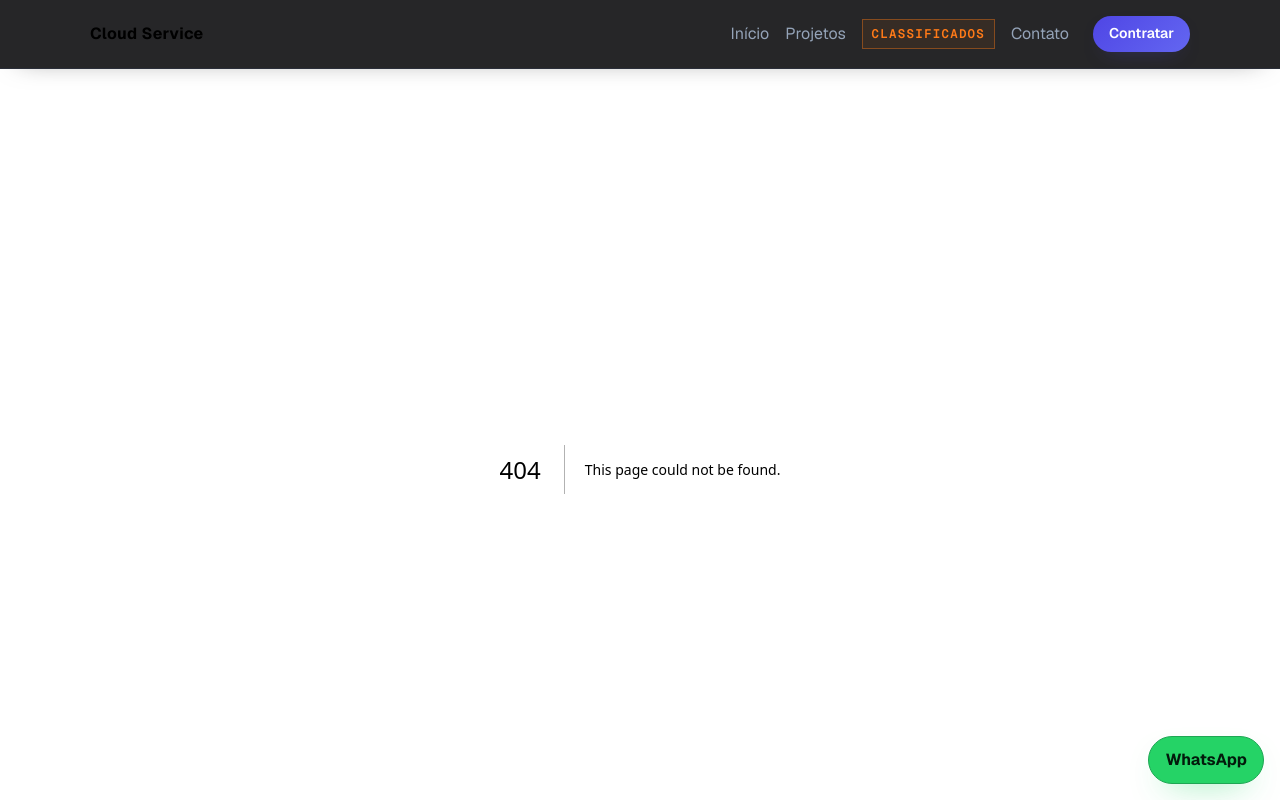
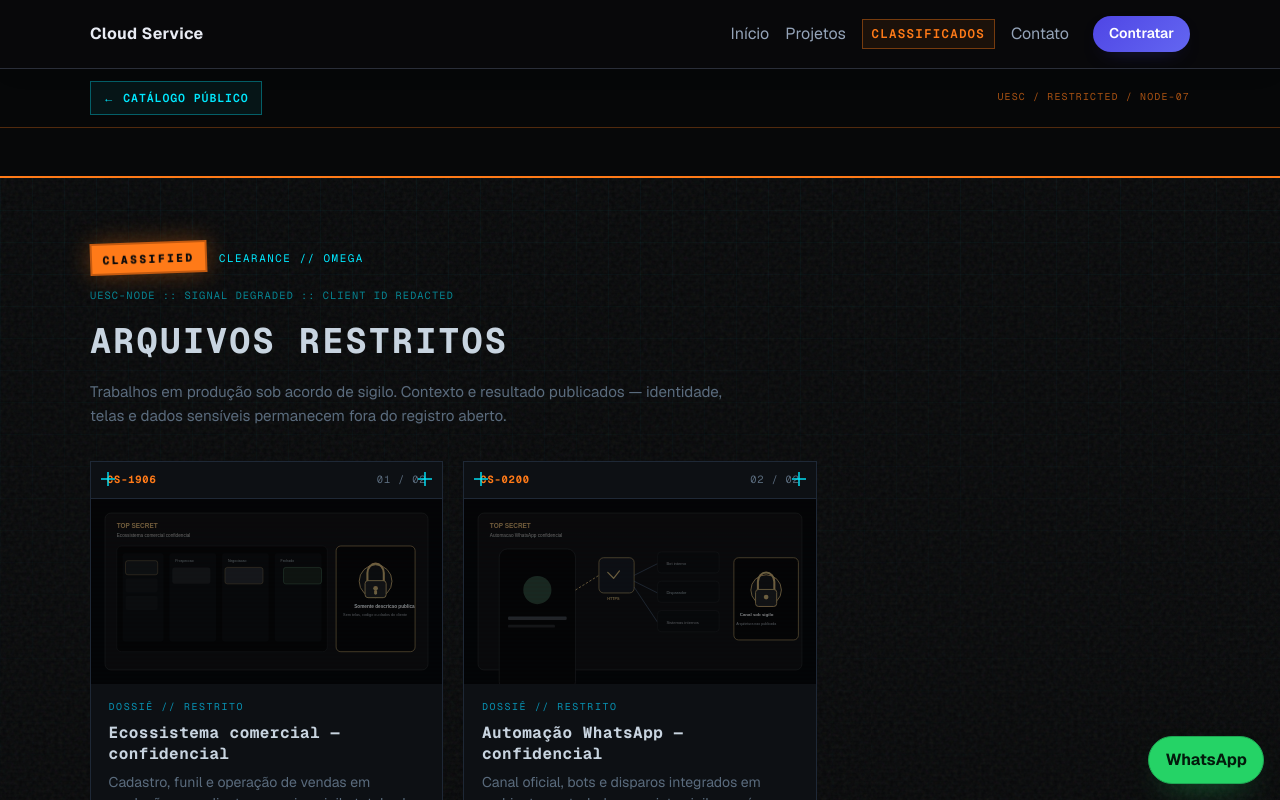
Before and after one commit to CloudBlackhand/portifolio, a Next.js app: page /classificados in a window 1280 px wide. Before the commit this address had no page. Shown: the top 800 px of the page. Built offline with nearby package versions, Linux system fonts and the light colour scheme.

Commit message:
Mover arquivos classificados para pagina dedicada em /classificados.

```diff
--- /dev/null
+++ b/app/classificados/page.tsx
@@ -0,0 +1,34 @@
+import type { Metadata } from "next";
+import Link from "next/link";
+import { TopSecretSection } from "@/app/components/top-secret-section";
+import { getTopSecretProjects } from "@/data/projects";
+
+export const metadata: Metadata = {
+  title: "Classificados | Cloud Service",
+  description:
+    "Dossiês restritos — trabalhos em produção sob sigilo. Contexto e resultado publicados, sem expor operação do cliente.",
+  robots: {
+    index: false,
+    follow: true,
+  },
+};
+
+export default function ClassificadosPage() {
+  const topSecretProjects = getTopSecretProjects();
+
+  return (
+    <div className="classified-page">
+      <div className="classified-page-bar">
+        <div className="container classified-page-bar-inner">
+          <Link className="classified-page-back" href="/projetos">
+            ← Catálogo público
+          </Link>
+          <span className="classified-page-route" aria-hidden="true">
+            UESC / RESTRICTED / NODE-07
+          </span>
+        </div>
+      </div>
+      <TopSecretSection projects={topSecretProjects} standalone />
+    </div>
+  );
+}
--- a/app/components/classified-teaser.tsx
+++ b/app/components/classified-teaser.tsx
@@ -19,7 +19,7 @@ export function ClassifiedTeaser() {
             total do cliente. Só contexto, solução e resultado — sem expor
             operação.
           </p>
-          <Link className="classified-teaser-link" href="/projetos#top-secret">
+          <Link className="classified-teaser-link" href="/classificados">
             Acessar arquivos restritos
           </Link>
         </div>
--- a/app/components/top-secret-section.tsx
+++ b/app/components/top-secret-section.tsx
@@ -4,6 +4,8 @@ import type { Project } from "@/data/projects";
 
 type TopSecretSectionProps = {
   projects: Project[];
+  /** Página dedicada /classificados — layout full-screen. */
+  standalone?: boolean;
 };
 
 function caseIdFromSlug(slug: string): string {
@@ -14,11 +16,17 @@ function caseIdFromSlug(slug: string): string {
   return `CS-${String(hash).padStart(4, "0")}`;
 }
 
-export function TopSecretSection({ projects }: TopSecretSectionProps) {
+export function TopSecretSection({ projects, standalone = false }: TopSecretSectionProps) {
   if (projects.length === 0) return null;
 
   return (
-    <section id="top-secret" className="classified-zone" aria-labelledby="classified-heading">
+    <section
+      id={standalone ? undefined : "top-secret"}
+      className={
+        standalone ? "classified-zone classified-zone--standalone" : "classified-zone"
+      }
+      aria-labelledby="classified-heading"
+    >
       <div className="classified-zone-bg" aria-hidden="true">
         <div className="classified-zone-noise" />
         <div className="classified-zone-scanlines" />
@@ -91,8 +99,8 @@ export function TopSecretSection({ projects }: TopSecretSectionProps) {
         </ul>
 
         <p className="classified-footer-note">
-          Estes arquivos não aparecem na tabela resumo da home nem em listagens
-          públicas do catálogo.
+          Estes arquivos não aparecem na tabela resumo da home, no catálogo
+          público de projetos nem em listagens abertas.
         </p>
       </div>
     </section>
--- a/app/globals-classified.css
+++ b/app/globals-classified.css
@@ -136,7 +136,61 @@
   color: #fff;
 }
 
-/* —— Zona Top Secret (/projetos) —— */
+/* —— Página /classificados —— */
+.classified-page {
+  background: var(--marathon-surface);
+}
+
+.classified-page-bar {
+  border-bottom: 1px solid rgb(255 122 24 / 30%);
+  background: rgb(7 8 9 / 95%);
+  padding: 0.75rem 0;
+}
+
+.classified-page-bar-inner {
+  display: flex;
+  align-items: center;
+  justify-content: space-between;
+  gap: 1rem;
+  flex-wrap: wrap;
+}
+
+.classified-page-back {
+  font-family: var(--font-geist-mono), monospace;
+  font-size: 0.72rem;
+  font-weight: 600;
+  letter-spacing: 0.08em;
+  text-transform: uppercase;
+  color: var(--marathon-cyan);
+  border: 1px solid rgb(0 232 255 / 35%);
+  padding: 0.45rem 0.75rem;
+  background: rgb(0 232 255 / 6%);
+  transition:
+    background 0.2s ease,
+    border-color 0.2s ease;
+}
+
+.classified-page-back:hover {
+  background: rgb(0 232 255 / 12%);
+  border-color: var(--marathon-cyan);
+  color: #fff;
+}
+
+.classified-page-route {
+  font-family: var(--font-geist-mono), monospace;
+  font-size: 0.62rem;
+  letter-spacing: 0.12em;
+  color: rgb(255 122 24 / 65%);
+  text-transform: uppercase;
+}
+
+.classified-zone--standalone {
+  margin-top: 0;
+  min-height: calc(100vh - 68px - 52px);
+  border-top: none;
+}
+
+/* —— Zona Top Secret —— */
 .classified-zone {
   position: relative;
   margin-inline: calc(50% - 50vw);
--- a/app/layout.tsx
+++ b/app/layout.tsx
@@ -37,7 +37,7 @@ export default function RootLayout({
             <nav className="nav nav-with-cta" aria-label="Navegação principal">
               <Link href="/">Início</Link>
               <Link href="/projetos">Projetos</Link>
-              <Link className="nav-classified" href="/projetos#top-secret">
+              <Link className="nav-classified" href="/classificados">
                 Classificados
               </Link>
               <Link href="/contato">Contato</Link>
@@ -68,7 +68,7 @@ export default function RootLayout({
             <nav className="footer-nav" aria-label="Rodapé">
               <Link href="/">Início</Link>
               <Link href="/projetos">Projetos</Link>
-              <Link className="nav-classified nav-classified--footer" href="/projetos#top-secret">
+              <Link className="nav-classified nav-classified--footer" href="/classificados">
                 Classificados
               </Link>
               <Link href="/contato">Contato</Link>
--- a/app/page.tsx
+++ b/app/page.tsx
@@ -25,7 +25,7 @@ export default function Home() {
         </p>
         <p className="catalog-table-note">
           Arquivos classificados não entram nesta tabela.{" "}
-          <Link href="/projetos#top-secret">Ver dossiês restritos</Link>
+          <Link href="/classificados">Ver dossiês restritos</Link>
         </p>
       </div>
     </>
--- a/app/projetos/[slug]/page.tsx
+++ b/app/projetos/[slug]/page.tsx
@@ -68,8 +68,8 @@ export default async function ProjetoDetalhePage({ params }: Params) {
 
   return (
     <article className={topsecret ? "page-shell classified-detail" : "page-shell"}>
-      <Link className="button" href="/projetos">
-        Voltar para projetos
+      <Link className="button" href={topsecret ? "/classificados" : "/projetos"}>
+        {topsecret ? "Voltar para classificados" : "Voltar para projetos"}
       </Link>
 
       {topsecret ? (
```
Also changed, not shown: app/projetos/page.tsx (+2 -6 lines).
